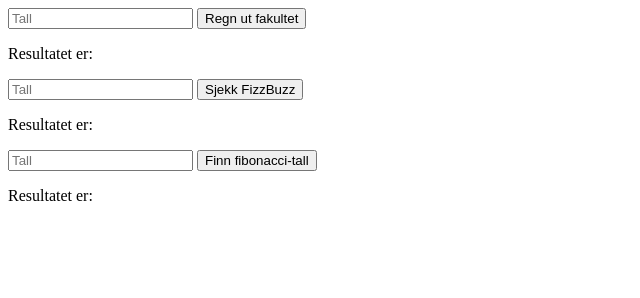
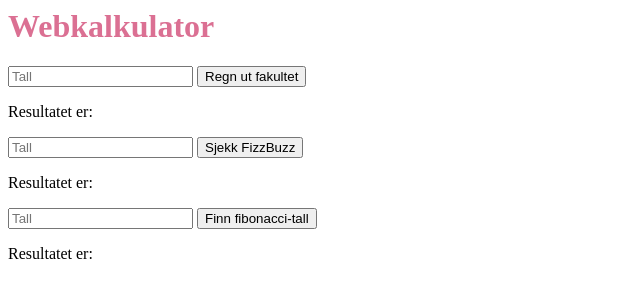
Before and after one commit to carmenmaria11/web-kalkulator, a website: page index.html in a window 1280 px wide. Shown: the whole page, without its empty margins (0-640 px from the left). Drawn offline with Linux system fonts and the light colour scheme.

Commit message:
Pink header

```diff
--- a/index.html
+++ b/index.html
@@ -1,3 +1,5 @@
+<h1 style="color: palevioletred;">Webkalkulator</h1>
+
 <div id="fakultet">
     <form>
         <input name="tall" placeholder="Tall" type="number">
```
